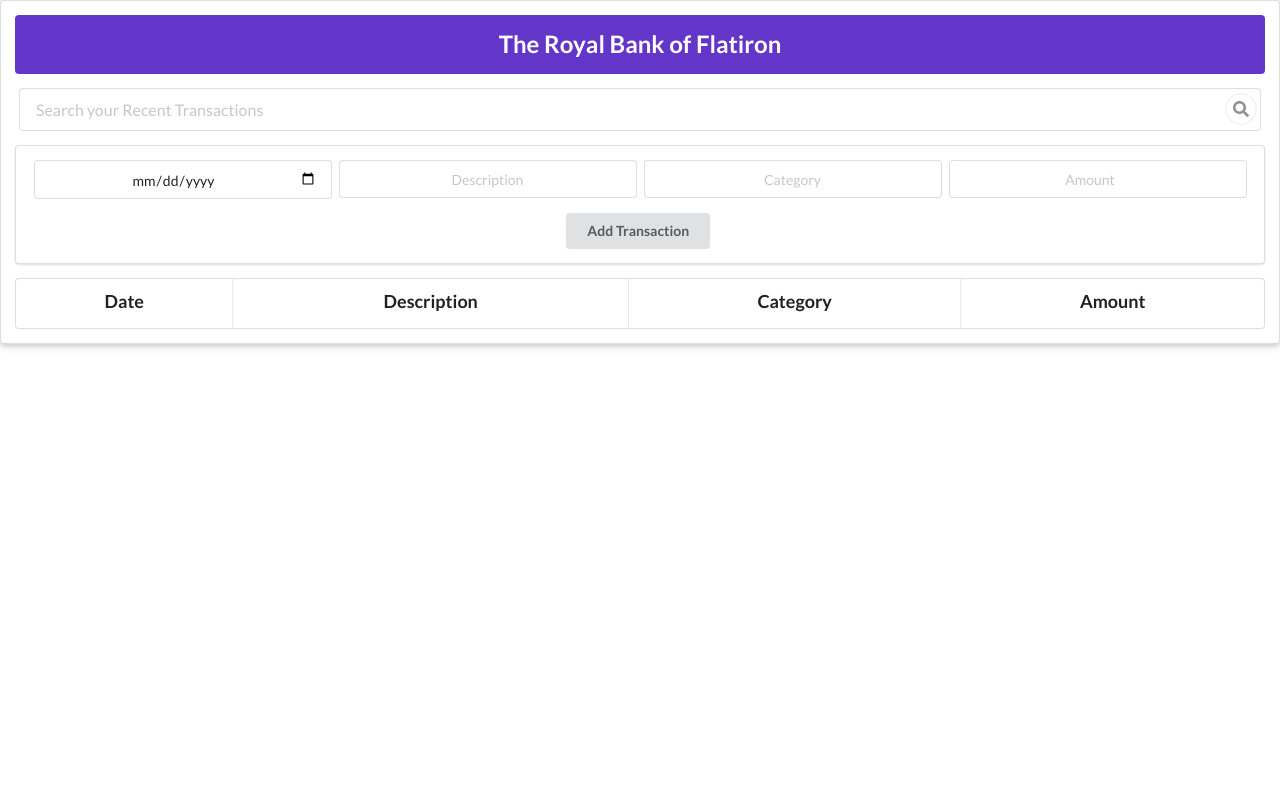
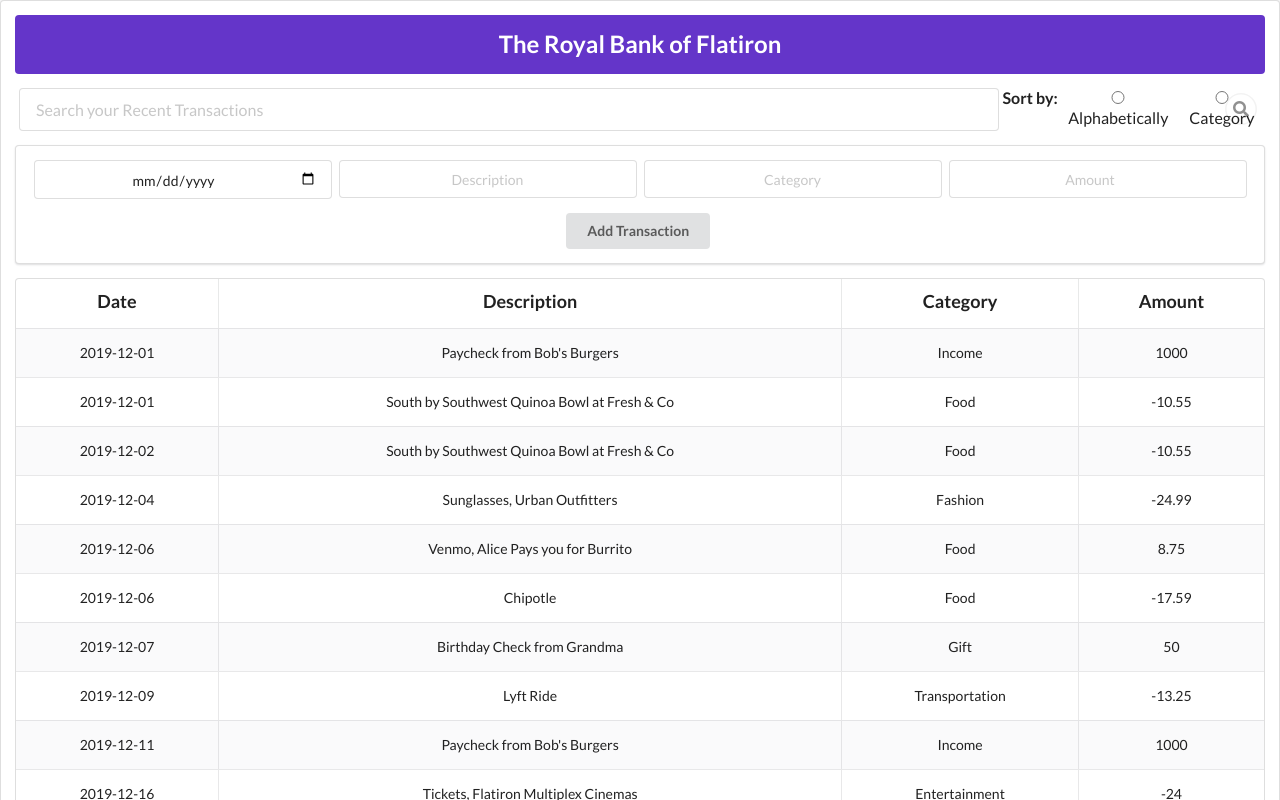
Before and after one commit to learn-co-students/DC-SE-040521-Code-Challenge, a React (Create React App) app in the folder bank-of-flatiron/: page / in a window 1280 px wide. Shown: the top 800 px of the page. Built offline with nearby package versions, Linux system fonts and the light colour scheme; data requests are answered from the project's data file.

Commit message:
core deliverables and two advanced deliverables completed

```diff
--- a/bank-of-flatiron/db.json
+++ b/bank-of-flatiron/db.json
@@ -83,6 +83,20 @@
       "description": "Venmo, Pay Roommate for Rent",
       "category": "Housing",
       "amount": -975
+    },
+    {
+      "date": "2021-05-04",
+      "description": "Chinese Food",
+      "category": "Food",
+      "amount": "-15",
+      "id": 13
+    },
+    {
+      "date": "2021-05-03",
+      "description": "fresh threads",
+      "category": "Fashion",
+      "amount": 0,
+      "id": 14
     }
   ]
 }
--- a/bank-of-flatiron/package.json
+++ b/bank-of-flatiron/package.json
@@ -3,10 +3,12 @@
   "version": "0.1.0",
   "private": true,
   "dependencies": {
+    "mpm": "^0.0.1",
     "react": "^16.11.0",
     "react-dom": "^16.11.0",
+    "react-scripts": "3.2.0",
     "semantic-ui-css": "^2.2.10",
-    "react-scripts": "3.2.0"
+    "start": "^5.1.0"
   },
   "scripts": {
     "start": "json-server --watch db.json -p 6001 & open http://localhost:6001/transactions & PORT=6002 react-scripts start && fg",
--- a/bank-of-flatiron/src/components/AccountContainer.js
+++ b/bank-of-flatiron/src/components/AccountContainer.js
@@ -3,13 +3,66 @@ import TransactionsList from "./TransactionsList";
 import Search from "./Search";
 import AddTransactionForm from "./AddTransactionForm";
 
+const API = "http://localhost:6001/transactions/"
 class AccountContainer extends Component {
+
+  state = {
+    transaction: [],
+    searchText: ""
+  }
+
+  componentDidMount() {
+    fetch(API)
+    .then(r => r.json())
+    .then(transaction => this.setState({transaction: transaction}))
+  }
+  addTransaction = (transaction) => {
+    this.setState({transaction: [...this.state.transaction, transaction]})
+    console.log(transaction)
+  }
+
+  handleSearch = (data) => {
+    this.setState({searchText:data})
+  }
+
+  sortABC = (e) => {
+    this.setState({
+      transaction: this.state.transaction.sort((a,b) => (a.description > b.description) ? 1 : -1 )
+    })
+    document.getElementById("Cat").checked = false
+  }
+
+  sortCategory = (e) => {
+    this.setState({
+      transaction: this.state.transaction.sort((a,b) => (a.category >b.category) ? 1 : -1)
+    })
+    document.getElementById("Abc").checked = false
+  }
+
+  // deleteTransaction = (transId) => {
+
+  //   fetch(API+transId, {method: "DELETE"})
+  //   .then(() => {
+  //     const newTrans= this.state.transaction.filter(trans => trans.id !== transId)
+  //     this.setState({
+  //       transaction: newTrans
+  //     })
+  // })}
+
   render() {
+
+    const filteredTransactions = this.state.transaction.filter(trans => trans.description.toLowerCase().includes(this.state.searchText))
     return (
       <div>
-        <Search />
-        <AddTransactionForm />
-        <TransactionsList />
+        <Search searchText={this.state.searchText}
+        transaction={this.state.transaction}
+        handleSearch={this.handleSearch}
+        sortABC={this.sortABC}
+        sortCategory={this.sortCategory}/>
+        <AddTransactionForm
+        transaction={this.state.transaction}
+        addTransaction={this.addTransaction}/>
+        <TransactionsList transaction={filteredTransactions} />
       </div>
     );
   }
--- a/bank-of-flatiron/src/components/AddTransactionForm.js
+++ b/bank-of-flatiron/src/components/AddTransactionForm.js
@@ -1,15 +1,56 @@
 import React, { Component } from "react";
 
+const API = "http://localhost:6001/transactions/"
+
 class AddTransactionForm extends Component {
+
+  state = {
+    date: "",
+    description: "",
+    category: "",
+    amount: 0
+  }
+
+  submitTransaction = (e) => {
+    e.preventDefault()
+
+    const newTransaction = {
+      date: this.state.date,
+      description: this.state.description,
+      category: this.state.category,
+      amount: this.state.amount
+    }
+
+    const reqObj = {}
+    reqObj.headers = {"Content-Type": "application/json"}
+    reqObj.method = "POST"
+    reqObj.body = JSON.stringify(newTransaction)
+
+
+    fetch(API, reqObj)
+    .then(r => r.json())
+    .then(newTrans =>
+      this.props.addTransaction(newTrans),
+      this.setState({
+        date: "",
+        description:"",
+        category: "",
+        amount: 0
+      }))}
+
+
+
   render() {
     return (
       <div className="ui segment">
-        <form className="ui form">
+        <form onSubmit={this.submitTransaction} className="ui form">
+
           <div className="inline fields">
-            <input type="date" name="date" />
-            <input type="text" name="description" placeholder="Description" />
-            <input type="text" name="category" placeholder="Category" />
+            <input onChange={(e) => this.setState({date: e.target.value})} type="date" name="date" />
+            <input onChange={(e) => this.setState({description: e.target.value})} type="text" name="description" placeholder="Description" />
+            <input onChange={(e) => this.setState({category: e.target.value})} type="text" name="category" placeholder="Category" />
             <input
+              onChange={(e) => this.setState({amount: e.target.value})}
               type="number"
               name="amount"
               placeholder="Amount"
--- a/bank-of-flatiron/src/components/Search.js
+++ b/bank-of-flatiron/src/components/Search.js
@@ -1,15 +1,25 @@
 import React from "react";
 
-const Search = () => {
+const Search = (props) => {
   return (
     <div className="ui large fluid icon input">
       <input
         type="text"
         placeholder={"Search your Recent Transactions"}
-        onChange={() => {
+        onChange={(e) => { props.handleSearch(e.target.value)
           console.log("Searching...");
         }}
       />
+
+      <strong>Sort by:</strong>
+      <label>
+        <input  id ="Abc" type="radio" value="Alphabetically" checked={null} onChange={props.sortABC}/>
+        Alphabetically
+      </label>
+      <label>
+        <input id="Cat" type="radio" value="Category" checked={null} onChange={props.sortCategory}/>
+        Category
+      </label>
       <i className="circular search link icon"></i>
     </div>
   );
--- a/bank-of-flatiron/src/components/Transaction.js
+++ b/bank-of-flatiron/src/components/Transaction.js
@@ -1,12 +1,13 @@
 import React from "react";
 
-const Transaction = () => {
+const Transaction = (props) => {
+  const {date, description, category, amount} = props.transaction
   return (
     <tr>
-      <td>{"your code here..."}</td>
-      <td>{"your code here..."}</td>
-      <td>{"your code here..."}</td>
-      <td>{"your code here..."}</td>
+      <td>{date}</td>
+      <td>{description}</td>
+      <td>{category}</td>
+      <td>{amount}</td>
     </tr>
   );
 };
--- a/bank-of-flatiron/src/components/TransactionsList.js
+++ b/bank-of-flatiron/src/components/TransactionsList.js
@@ -1,7 +1,7 @@
 import React from "react";
 import Transaction from "./Transaction";
 
-const TransactionsList = () => {
+const TransactionsList = (props) => {
   return (
     <table className="ui celled striped padded table">
       <tbody>
@@ -19,7 +19,7 @@ const TransactionsList = () => {
             <h3 className="ui center aligned header">Amount</h3>
           </th>
         </tr>
-        {/* render Transactions here */}
+        {props.transaction.map((transaction) => <Transaction key={transaction.id} transaction={transaction} />)}
       </tbody>
     </table>
   );
```
Also changed, not shown: 1 other file (tests, documents, lock files or other folders).
